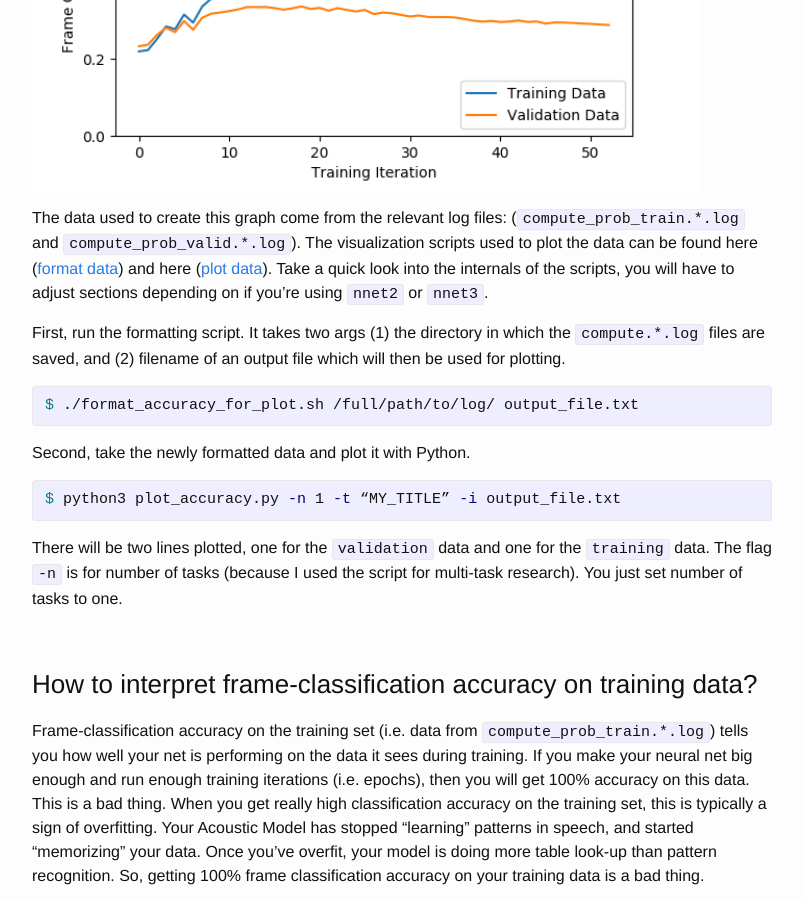
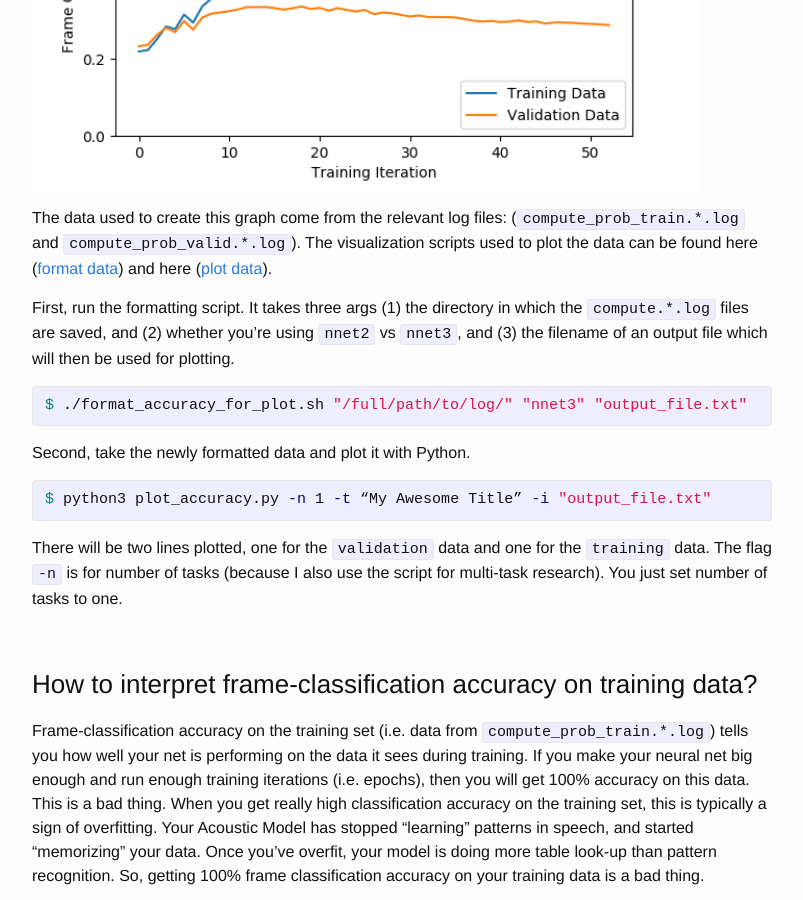
Before and after one commit to JRMeyer/jrmeyer.github.io, a Jekyll site: the page built from _posts/2019-08-17-Kaldi-troubleshooting.markdown, in a window 1280 px wide and 900 px high, scrolled down 3656 px. Shown: the whole window, without its empty margins (238-1041 px from the left). Built offline with Jekyll 4.4.1, drawn with Linux system fonts in a browser that asks for light colours; comment, search, counter and statistics services are not loaded.

Commit message:
formatting

```diff
--- a/_posts/2019-08-17-Kaldi-troubleshooting.markdown
+++ b/_posts/2019-08-17-Kaldi-troubleshooting.markdown
@@ -108,21 +108,21 @@ These two accuracies give you very important information. Here is an example gra
 
 
 
-The data used to create this graph come from the relevant log files: (`compute_prob_train.*.log` and `compute_prob_valid.*.log`). The visualization scripts used to plot the data can be found here ([format data][format-acc]) and here ([plot data][plot-acc]). Take a quick look into the internals of the scripts, you will have to adjust sections depending on if you’re using `nnet2` or `nnet3`.
+The data used to create this graph come from the relevant log files: (`compute_prob_train.*.log` and `compute_prob_valid.*.log`). The visualization scripts used to plot the data can be found here ([format data][format-acc]) and here ([plot data][plot-acc]).
 
-First, run the formatting script. It takes two args (1) the directory in which the `compute.*.log` files are saved, and (2) filename of an output file which will then be used for plotting.
+First, run the formatting script. It takes three args (1) the directory in which the `compute.*.log` files are saved, and (2) whether you're using `nnet2` vs `nnet3`, and (3) the filename of an output file which will then be used for plotting.
 
 {% highlight bash %}
-$ ./format_accuracy_for_plot.sh /full/path/to/log/ output_file.txt
+$ ./format_accuracy_for_plot.sh "/full/path/to/log/" "nnet3" "output_file.txt"
 {% endhighlight %}
 
 Second, take the newly formatted data and plot it with Python.
 
 {% highlight bash %}
-$ python3 plot_accuracy.py -n 1 -t “MY_TITLE” -i output_file.txt
+$ python3 plot_accuracy.py -n 1 -t “My Awesome Title” -i "output_file.txt"
 {% endhighlight %}
 
-There will be two lines plotted, one for the `validation` data and one for the `training` data. The flag `-n` is for number of tasks (because I used the script for multi-task research). You just set number of tasks to one.
+There will be two lines plotted, one for the `validation` data and one for the `training` data. The flag `-n` is for number of tasks (because I also use the script for multi-task research). You just set number of tasks to one.
 
 <br/>
 
```
